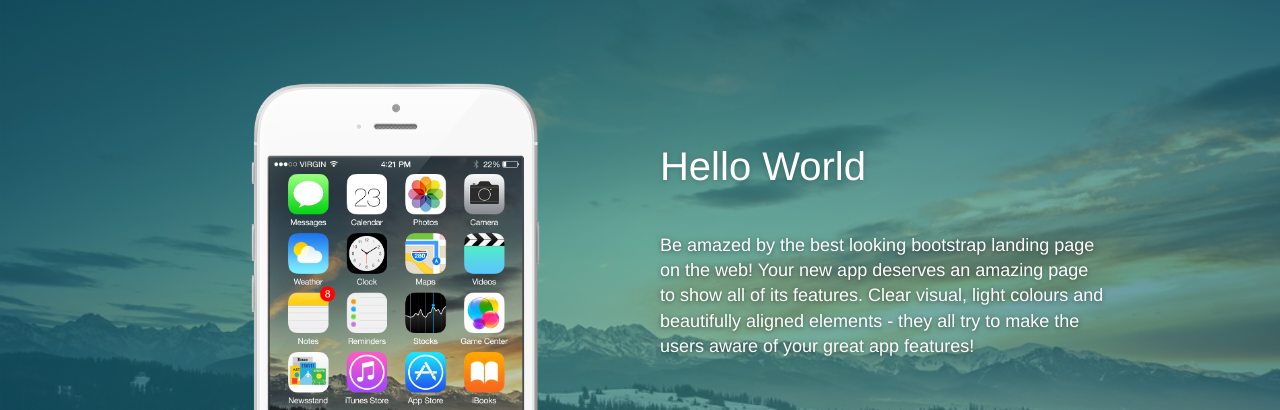
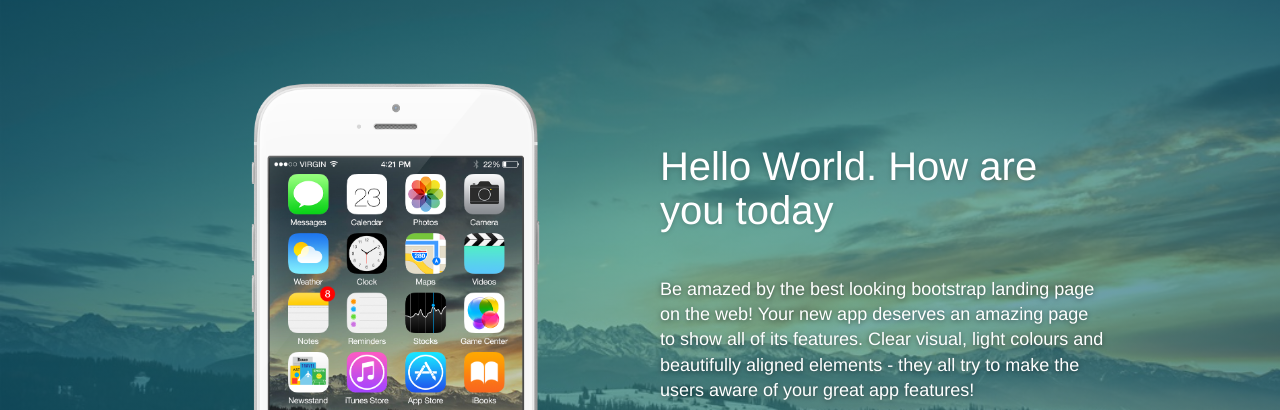
Before and after one commit to rudicatsmile/simplelandingpage, a plain HTML site: page index.html in a window 1280 px wide. Shown: the part 91-501 px from the top of the page. Drawn offline with Linux system fonts and the light colour scheme.

Commit message:
Edit hello world

```diff
--- a/index.html
+++ b/index.html
@@ -79,7 +79,7 @@
                         </div>
                         <div class="col-md-6 col-md-offset-1">
                             <div class="description">
-                                <h2>Hello World</h2>
+                                <h2>Hello World. How are you today</h2>
                                 <br>
                                 <h5>Be amazed by the best looking bootstrap landing page on the web! Your new app deserves an amazing page to show all of its features. Clear visual, light colours and beautifully aligned elements - they all try to make the users aware of your great app features!</h5>
                             </div>
```
